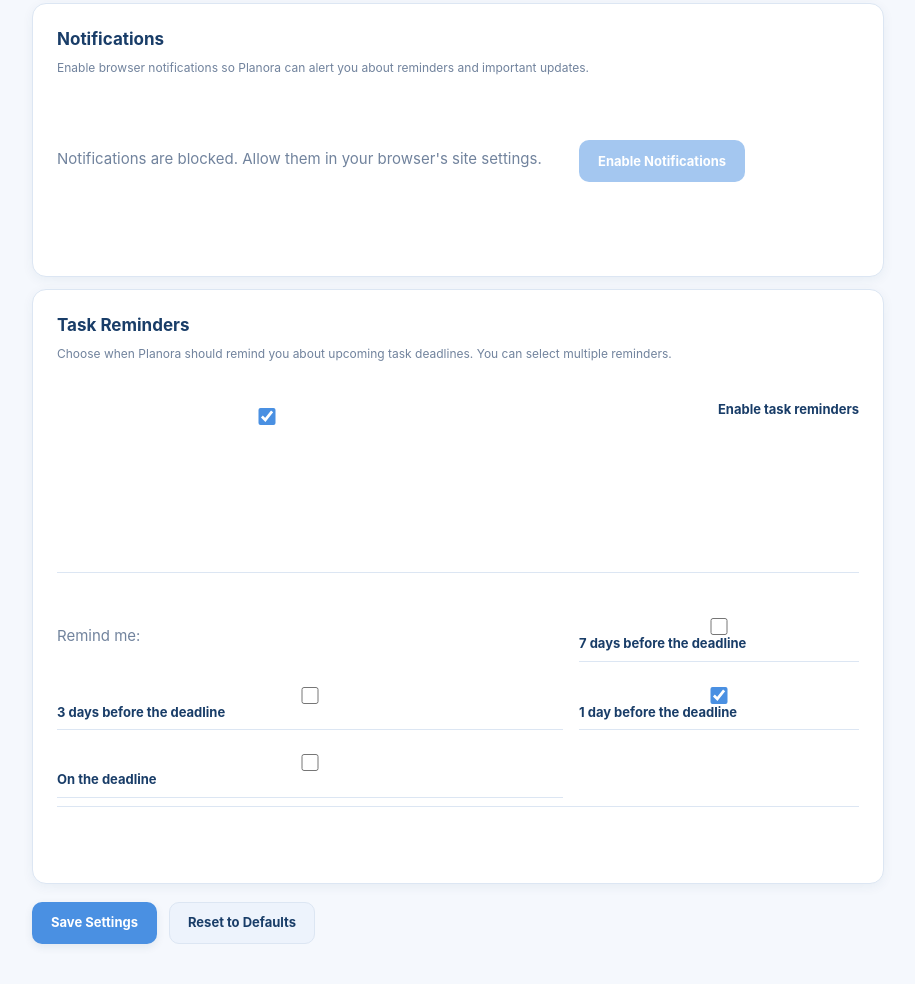
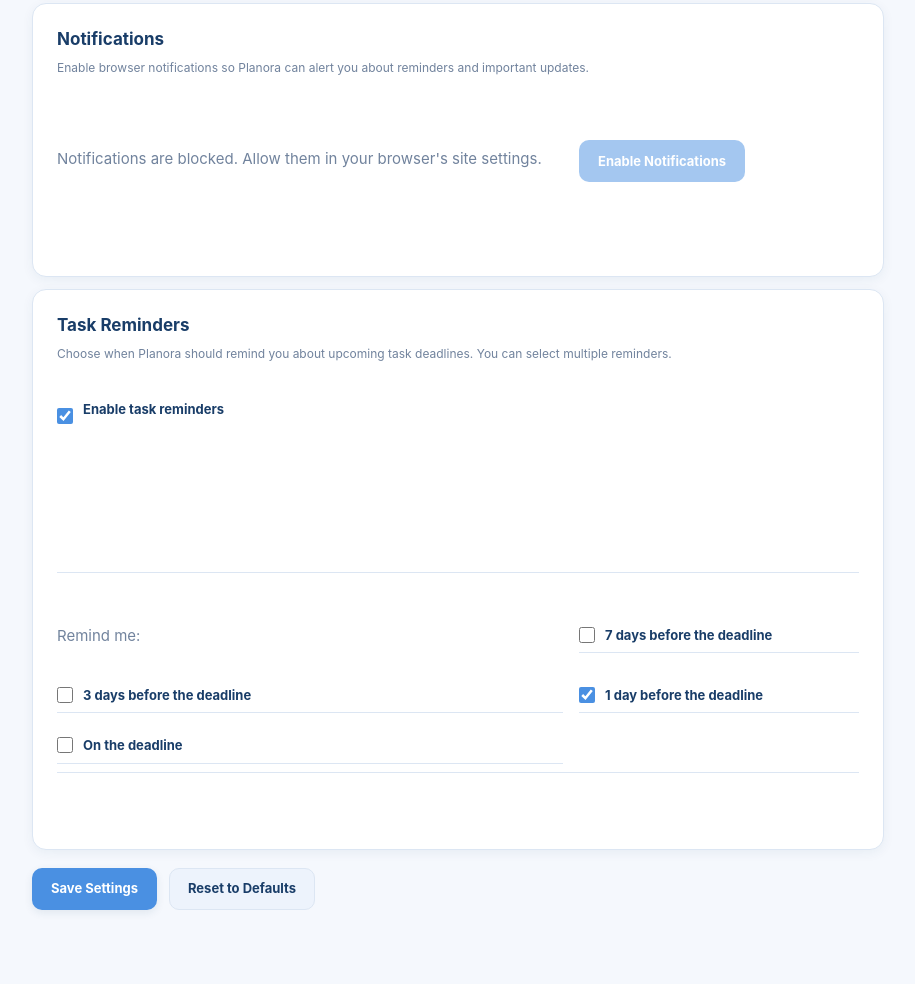
Before and after one commit to aisha0816/PlanoraforMYP, a website: page settings.html in a window 1280 px wide. Shown: the part 1718-2702 px from the top of the page, without its empty margins (182-1097 px from the left). After the commit the page ends 2680 px from the top, so only its background shows below. Drawn offline with nearby package versions, Linux system fonts and the light colour scheme.

Commit message:
Debugging #8.6

```diff
--- a/style.css
+++ b/style.css
@@ -1849,3 +1849,36 @@ label {
         width: 100%;
     }
 }
+
+
+.settings-page .settings-checkbox {
+    display: flex;
+    flex-direction: row;
+    align-items: flex-start;
+    justify-content: flex-start;
+    gap: 10px;
+    text-align: left;
+}
+
+.settings-page .settings-checkbox input[type="checkbox"] {
+    display: inline-block;
+    flex: 0 0 16px;
+    width: 16px;
+    height: 16px;
+    margin: 4px 0 0;
+    padding: 0;
+}
+
+.settings-page .settings-checkbox span {
+    display: inline-block;
+    flex: 1;
+    min-width: 0;
+    text-align: left;
+}
+
+.settings-page .settings-field label:has(input[type="checkbox"]) {
+    display: flex;
+    flex-direction: row;
+    align-items: flex-start;
+    gap: 10px;
+}
```
